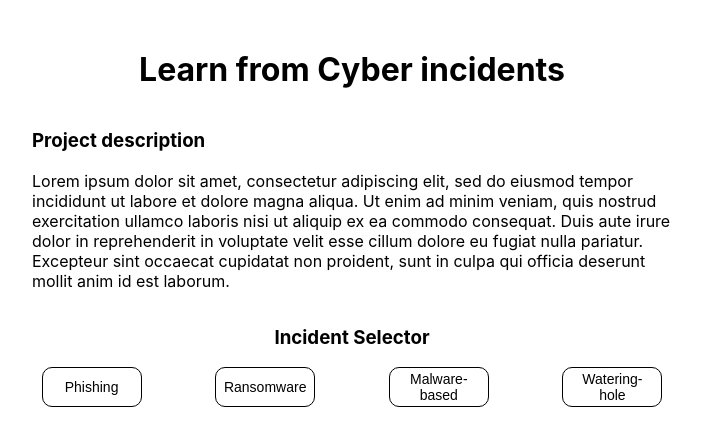
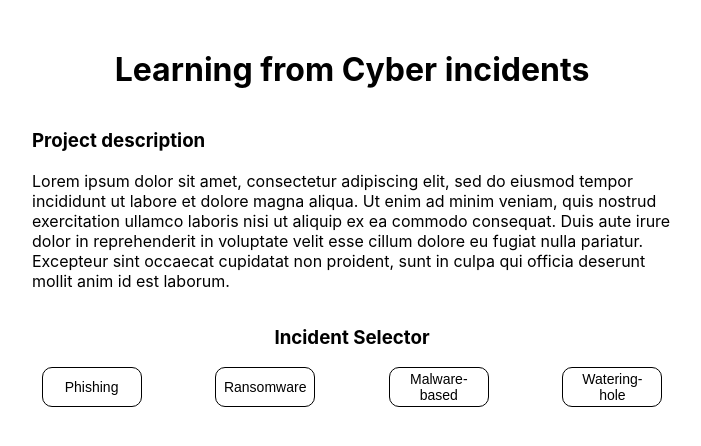
Before and after one commit to makskornakov/cyber-learning, a React (Create React App) app: page / in a window 1280 px wide. Shown: the top 446 px of the page, without its empty margins (288-989 px from the left). Built offline with nearby package versions, Linux system fonts and the light colour scheme.

Commit message:
Update Home.tsx

```diff
--- a/src/Home.tsx
+++ b/src/Home.tsx
@@ -11,7 +11,7 @@ const HomePage = () => {
   const navigate = useNavigate();
   return (
     <HomeContainer>
-      <h1>Learn from Cyber incidents</h1>
+      <h1>Learning from Cyber incidents</h1>
       <div
         style={{
           width: '50%',
```
